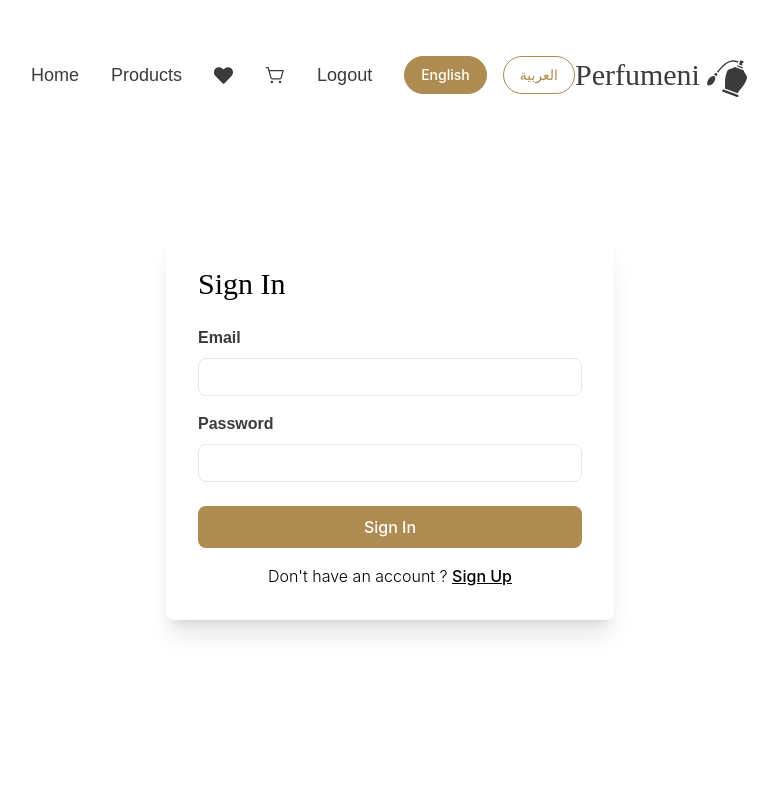
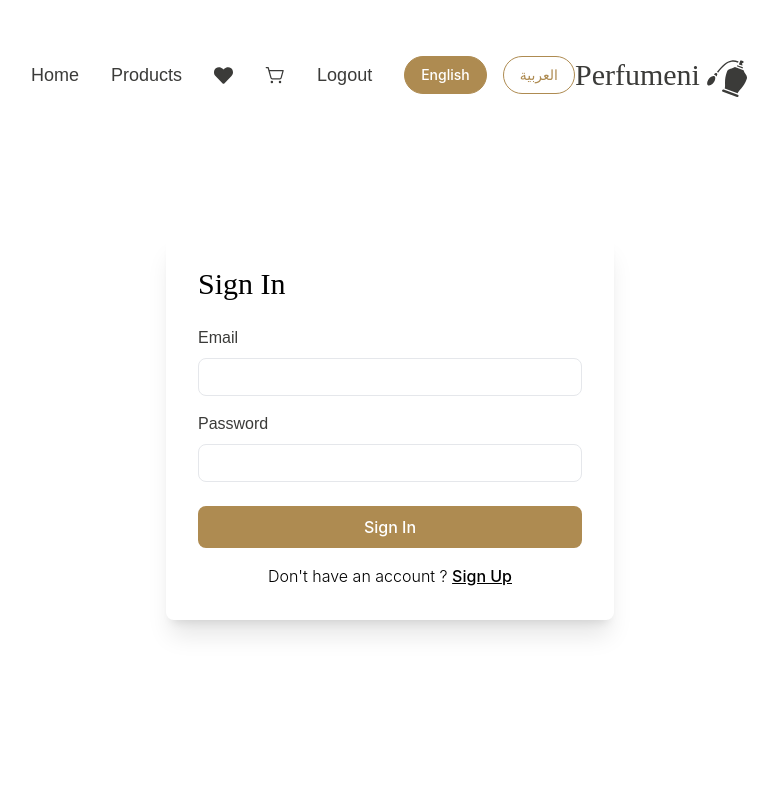
Before and after one commit to Tolpa-999/Perfumeni, a React (Vite) app: page /signin in a window 1280 px wide. Shown: the top 800 px of the page, without its empty margins (250-1028 px from the left). Built offline with nearby package versions, Linux system fonts and the light colour scheme; no server answers; a web font is replaced by a local one.

Commit message:
fix font bold in arabic

```diff
--- a/src/pages/SignIn.jsx
+++ b/src/pages/SignIn.jsx
@@ -53,7 +53,7 @@ const SignIn = () => {
       >
         <h2 className={`text-3xl font-bello font-normal text-black mb-6 ${isEnglish ? 'font-bello' : 'font-cairo font-[300]'}`}>{t('signin')}</h2>
         <div className="mb-4">
-          <label className={`block text-[rgb(59,59,57)] font-ysab mb-2 font-semibold ${isEnglish ? 'font-bello' : 'font-mada font-[200]'}`}>{t('email')}</label>
+          <label className={`block text-[rgb(59,59,57)] font-ysab mb-2 ${isEnglish ? 'font-bello' : 'font-mada font-[200]'}`}>{t('email')}</label>
           <input
             type="email"
             value={email}
@@ -63,7 +63,7 @@ const SignIn = () => {
           />
         </div>
         <div className="mb-6">
-          <label className={`block text-[#3b3b39] font-ysab mb-2 font-semibold ${isEnglish ? 'font-bello' : 'font-cairo font-[200]'}`}>{t('password')}</label>
+          <label className={`block text-[#3b3b39] font-ysab mb-2 ${isEnglish ? 'font-bello' : 'font-cairo font-[200]'}`}>{t('password')}</label>
           <input
             type="password"
             value={password}
```
